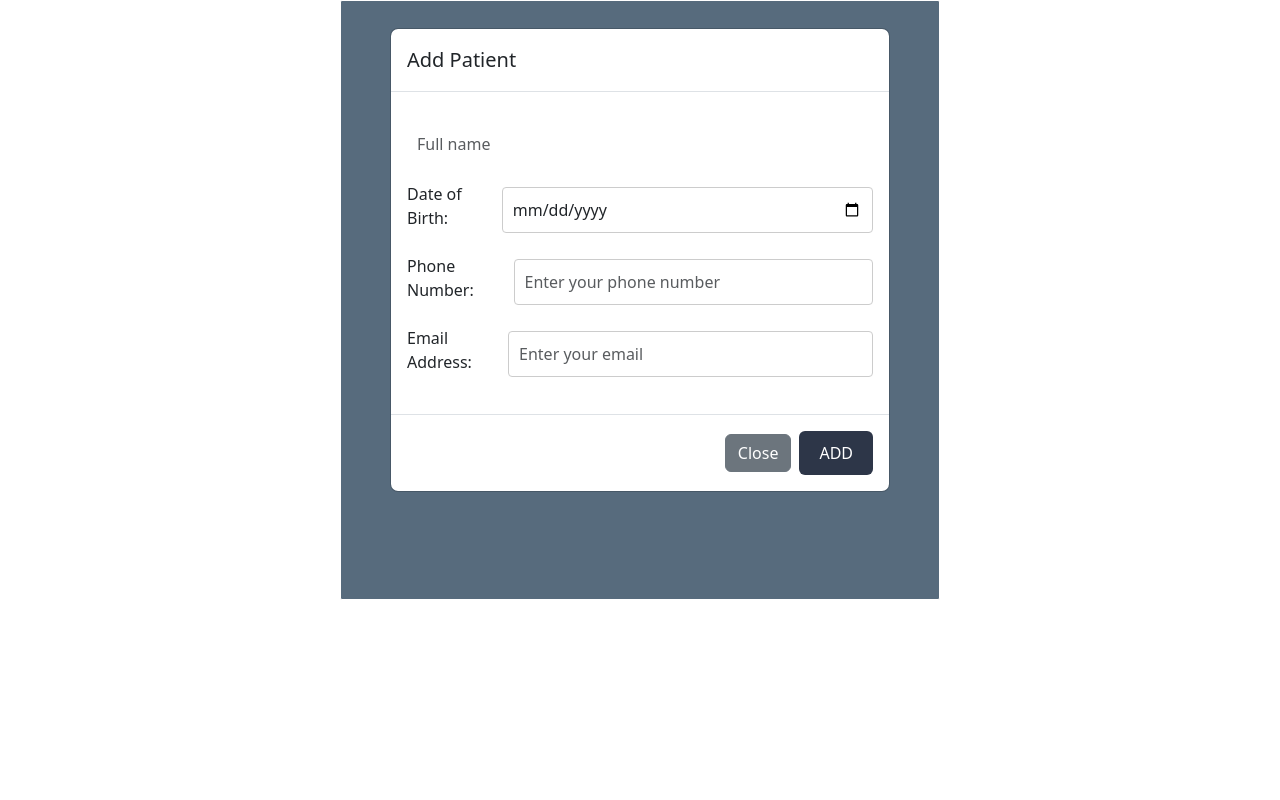
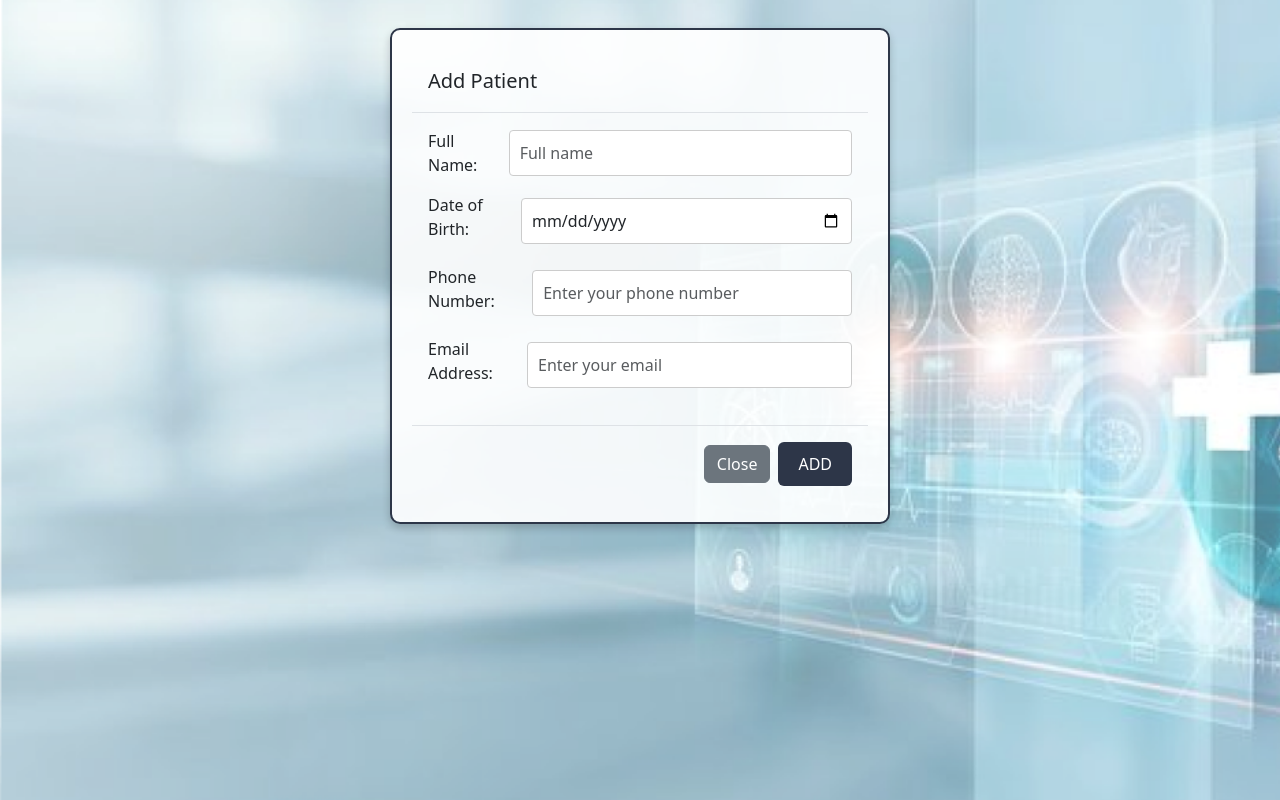
Before and after one commit to hieuletainguyen/ctrl-hack-del, a React (Vite) app in the folder dashboard/: page /popup in a window 1280 px wide. Built offline with nearby package versions, Linux system fonts and the light colour scheme.

Commit message:
coomplete styling fo popupr

```diff
--- a/dashboard/src/PopUp.css
+++ b/dashboard/src/PopUp.css
@@ -1,13 +1,34 @@
 .main-container {
   position: relative;
-  width: 600px; /* Increased width */
-  height: 600px; /* Increased height */
+  width: 600px;
+  height: 600px;
   margin: 0 auto;
-  background: #576b7d;
   border: 1px solid #ffffff;
   overflow: hidden;
   border-radius: 2px;
-  box-sizing: border-box;
+  background: transparent; /* Set background to transparent */
+  border: none; /* Remove any border */
+  padding: 0; /* Remove padding */
+  box-shadow: none; /* Remove shadow if any */
+}
+.modal-content {
+  border: 2px solid #2d3648; /* Set your desired border color */
+  border-radius: 10px; /* Optional: Adds rounded corners */
+  padding: 20px; /* Adjusts padding inside the border */
+  background-color: rgba(255, 255, 255, 0.9); /* Adds a semi-transparent background for better visibility */
+  box-shadow: 0 4px 8px rgba(0, 0, 0, 0.2);
+}
+
+
+/* Background for the entire page */
+body {
+  background-image: url('./assets/signin.png'); /* Path to your image */
+  background-size: cover; /* Ensure the image covers the viewport */
+  background-position: center; /* Center the image */
+  background-repeat: no-repeat; /* Prevent tiling */
+  background-attachment: fixed; /* Keep background fixed on scroll */
+  margin: 0;
+  padding: 0;
 }
 
 
--- a/dashboard/src/PopUp.jsx
+++ b/dashboard/src/PopUp.jsx
@@ -67,11 +67,10 @@ export default function PopUp() {
                 />
               </div>
               <div className="modal-body">
-                <div className="row mb-3">
-                  <label htmlFor="fullName" className="col-sm-2 col-form-label">
+                <div className="mb-3 d-flex">
+                  <label htmlFor="fullName" className="col-sm-2">
                     Full Name:
                   </label>
-                  <div className="col-sm-10">
                     <input
                       id="fullName"
                       type="text"
@@ -80,8 +79,8 @@ export default function PopUp() {
                       onChange={handleChange}
                       name="fullName"
                       className="form-control"
+                      style={{ border: '1px solid #ccc' }} // Add border inline as a test
                     />
-                  </div>
                 </div>
 
                 <div className="mb-3 d-flex">
```
Also changed, not shown: dashboard/src/submit-report.jsx (line endings or trailing spaces).
